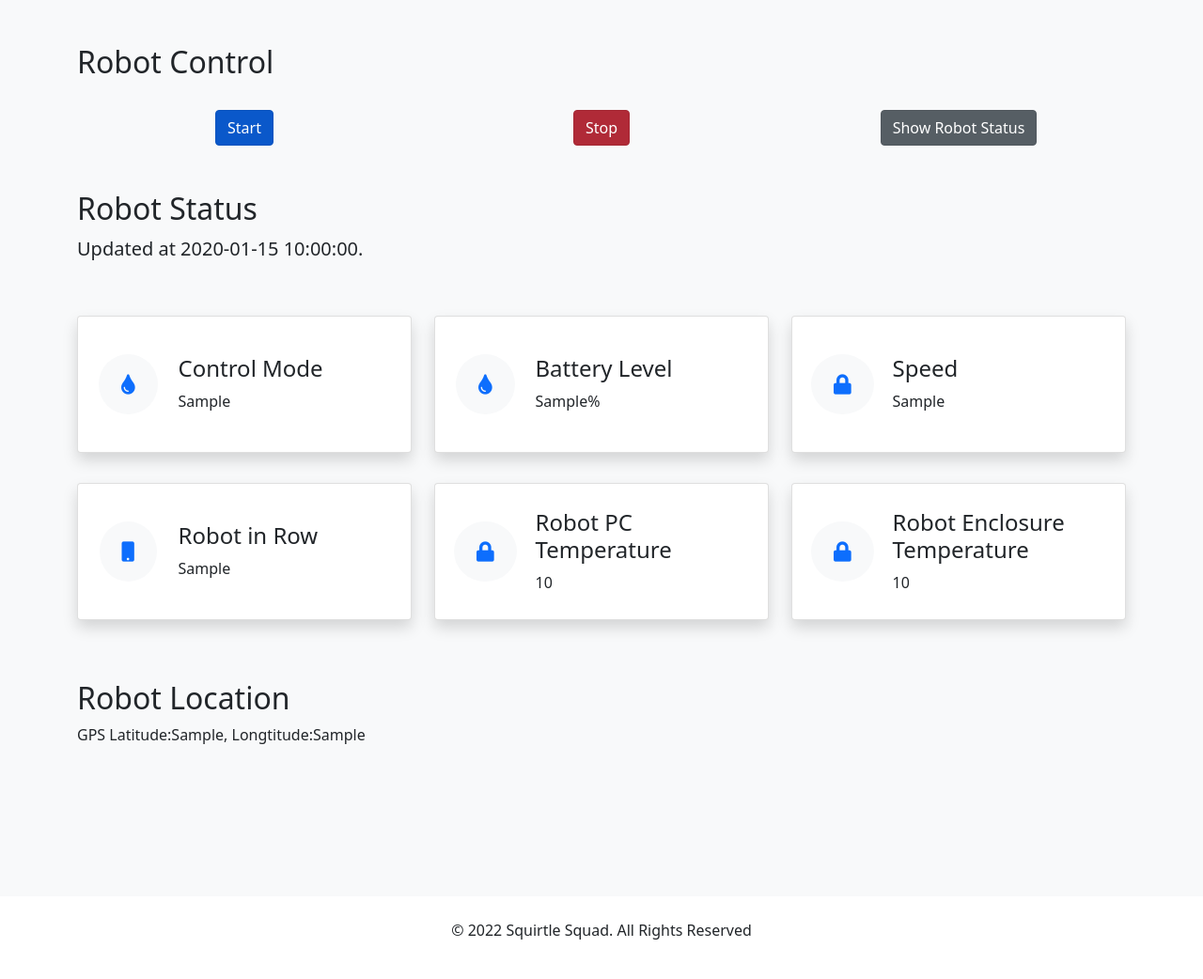
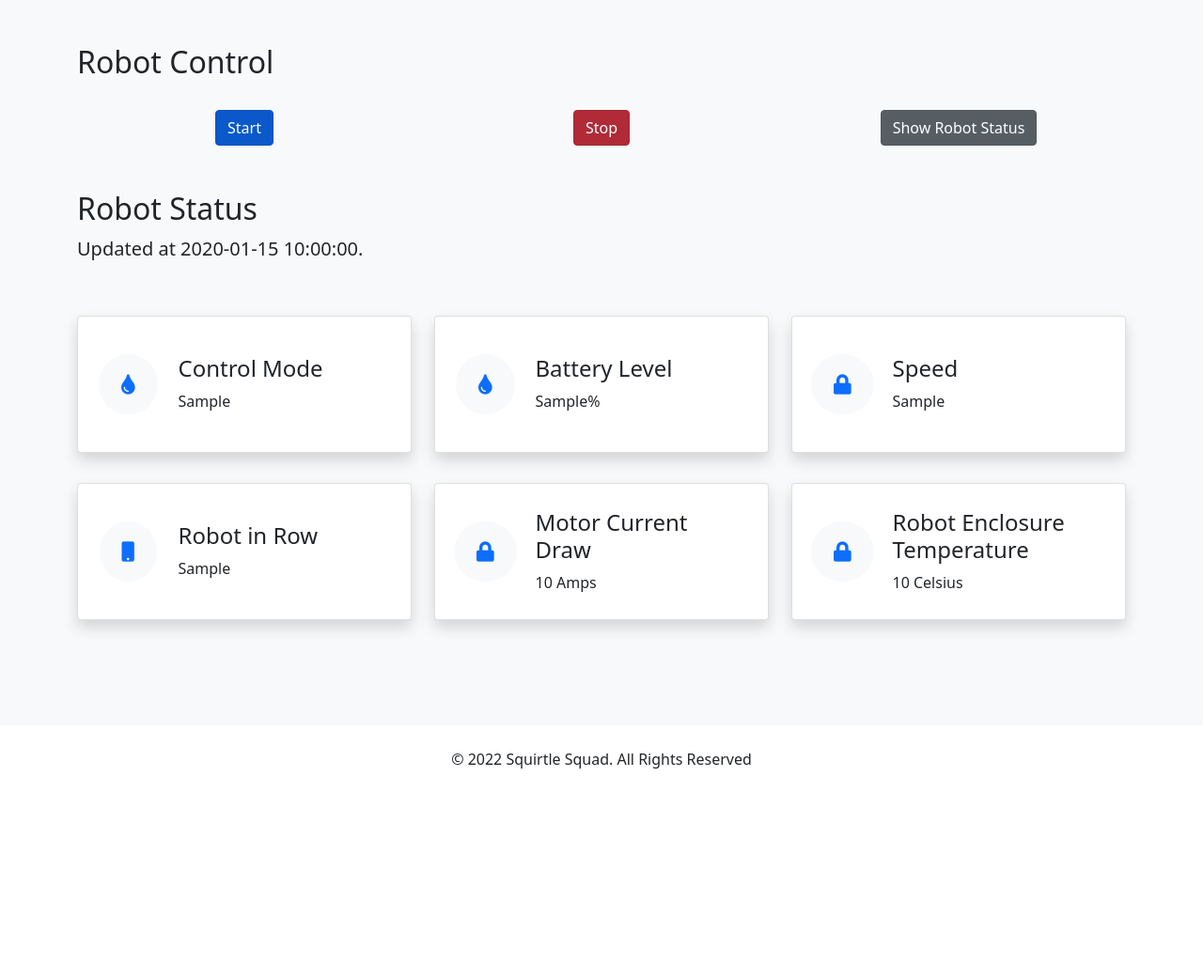
Before and after one commit to spraybot/spraybot_utils, a Flask app: template scripts/webapp/templates/index.html in a window 1280 px wide. Shown: the part 57-1099 px from the top of the page at 94% size. After the commit the page ends 875 px from the top, so only its background shows below. Run offline with Flask 2, Linux system fonts and the light colour scheme; the template is opened without the code that fills it: most values are stand-ins (such as "Sample title", 1, 10 or a date in 2020); some libraries are stand-ins or nearby versions.

Commit message:
Change temp to current

```diff
--- a/scripts/webapp/templates/index.html
+++ b/scripts/webapp/templates/index.html
@@ -6,15 +6,12 @@
   <title>Bootstrap 5 generator example page</title>
 
   <meta charset="utf-8">
-    <meta name="viewport"
-      content="width=device-width, initial-scale=1, shrink-to-fit=no">
+  <meta name="viewport" content="width=device-width, initial-scale=1, shrink-to-fit=no">
   <meta name="description" content="">
   <meta name="author" content="">
   <link rel="icon" href="favicon.ico">
-    <link rel="stylesheet"
-      href=" https://cdn.jsdelivr.net/npm/bootstrap@5.1.3/dist/css/bootstrap.min.css ">
-    <link rel="stylesheet"
-      href="https://use.fontawesome.com/releases/v5.2.0/css/all.css">
+  <link rel="stylesheet" href=" https://cdn.jsdelivr.net/npm/bootstrap@5.1.3/dist/css/bootstrap.min.css ">
+  <link rel="stylesheet" href="https://use.fontawesome.com/releases/v5.2.0/css/all.css">
   <!-- Plugins -->
 </head>
 
@@ -22,16 +19,14 @@
 
   <nav class="navbar navbar-light bg-white  navbar-expand-md">
     <div class="container">
-        <button class="navbar-toggler" type="button" data-bs-toggle="collapse"
-          data-bs-target="#navbarNav0" aria-controls="navbarNav0"
-          aria-expanded="false" aria-label="Toggle navigation">
+      <button class="navbar-toggler" type="button" data-bs-toggle="collapse" data-bs-target="#navbarNav0"
+        aria-controls="navbarNav0" aria-expanded="false" aria-label="Toggle navigation">
         <span class="navbar-toggler-icon"></span>
       </button>
       <div class="collapse navbar-collapse" id="navbarNav0">
         <ul class="navbar-nav me-auto ms-auto">
           <li class="nav-item active">
-              <a class="nav-link" href="#">Home <span
-                  class="sr-only">(current)</span></a>
+            <a class="nav-link" href="#">Home <span class="sr-only">(current)</span></a>
           </li>
           <li class="nav-item">
             <a class="nav-link" href="#">About </a>
@@ -50,16 +45,17 @@
       </div>
       <div class="row justify-content-around">
         <div class="mx-auto col-md-4 text-center">
-            <a href="/start_row_task"/ class="btn btn-primary active" role="button" aria-pressed="true">Start</a>
+          <a href="/start_row_task" / class="btn btn-primary active" role="button" aria-pressed="true">Start</a>
           <!-- <button type="button" class="btn btn-primary">Start</button> -->
         </div>
 
         <div class="mx-auto col-md-4 text-center">
-            <a href="/stop_row_task"/ class="btn btn-danger active" role="button" aria-pressed="true">Stop</a>
+          <a href="/stop_row_task" / class="btn btn-danger active" role="button" aria-pressed="true">Stop</a>
           <!-- <button type="button" class="btn btn-danger">Stop</button> -->
         </div>
         <div class="mx-auto col-md-4 text-center">
-            <a href="/show_status"/ class="btn btn-secondary active" role="button" aria-pressed="true">Show Robot Status</a>
+          <a href="/show_status" / class="btn btn-secondary active" role="button" aria-pressed="true">Show Robot
+            Status</a>
         </div>
       </div>
     </div>
@@ -76,8 +72,7 @@
       <div class="row d-flex mb-5">
         <div class="col-10 mx-auto col-sm-4 col-md-4 col-lg-4 col-xl-4">
           <div class="my-3 card card-body shadow p-4 ">
-              <div
-                class="row align-items-center d-flex text-md-center text-lg-start">
+            <div class="row align-items-center d-flex text-md-center text-lg-start">
               <div class="col-12 col-sm-3 col-md-3 text-center px-0">
                 <div class="icon-wrap text-primary my-3">
                   <i
@@ -97,8 +92,7 @@
         </div>
         <div class="col-10 mx-auto col-sm-4 col-md-4 col-lg-4 col-xl-4">
           <div class="my-3 card card-body shadow p-4 ">
-              <div
-                class="row align-items-center d-flex text-md-center text-lg-start">
+            <div class="row align-items-center d-flex text-md-center text-lg-start">
               <div class="col-12 col-sm-3 col-md-3 text-center px-0">
                 <div class="icon-wrap text-primary my-3">
                   <i
@@ -167,10 +161,10 @@
               </div>
               <div class="col-12 col-md-9 mt-3 mt-lg-0">
                 <h4 class="">
-                    Robot PC Temperature
+                  Motor Current Draw
                 </h4>
                 <p class="  mb-0">
-                    {{robot.robot_temp_pc}}
+                  {{robot.robot_temp_pc}} Amps
                 </p>
               </div>
             </div>
@@ -191,13 +185,13 @@
                   Robot Enclosure Temperature
                 </h4>
                 <p class="  mb-0">
-                    {{robot.robot_temp_enclosure}}
+                  {{robot.robot_temp_enclosure}} Celsius
                 </p>
               </div>
             </div>
           </div>
         </div>
-          <div class="row mt-5 mb-md-4">
+        <!-- <div class="row mt-5 mb-md-4">
           <div class="col-12 col-lg-8 text-center text-lg-start">
             <h2 class=" ">Robot Location</h2>
             <p>GPS Latitude:{{robot.robot_gps_lat}}, Longtitude:{{robot.robot_gps_lng}}</p>
@@ -205,11 +199,10 @@
         </div>
         <div class="row d-flex mx-auto mb-md-4" id="map-container-google">
           <div class="col-12 mx-auto justify-content-around">
-              {% with map=googlemap_obj("another-map", robot.robot_gps_lat, robot.robot_gps_lng, markers=[(37.4419, -122.1419), (37.4300, -122.1400)]) %} {{map.html}}{{map.js}} {% endwith %}
+            {% with map=googlemap_obj("another-map", robot.robot_gps_lat, robot.robot_gps_lng, markers=[(37.4419,
+            -122.1419), (37.4300, -122.1400)]) %} {{map.html}}{{map.js}} {% endwith %}
           </div>
-            <!-- <iframe width="600" height="450" style="border:0" loading="lazy" allowfullscreen src="https://maps.google.com/maps?q=273.44094166051885%2C%20-79.94621086024123&t=k&z=13&ie=UTF8&iwloc=&output=embed" frameborder="0"
-              style="border:0" allowfullscreen></iframe> -->
-          </div>
+        </div> -->
       </div>
     </div>
   </section>
@@ -225,8 +218,7 @@
     </footer>
   </section>
 
-    <script
-      src="https://cdn.jsdelivr.net/npm/bootstrap@5.1.3/dist/js/bootstrap.bundle.min.js"
+  <script src="https://cdn.jsdelivr.net/npm/bootstrap@5.1.3/dist/js/bootstrap.bundle.min.js"
     integrity="sha384-ka7Sk0Gln4gmtz2MlQnikT1wXgYsOg+OMhuP+IlRH9sENBO0LRn5q+8nbTov4+1p"
     crossorigin="anonymous"></script>
 
```
Also changed, not shown: scripts/webapp/robot_web_client.py (+6 -5 lines). Lines whose indentation alone changed are shown as unchanged.
